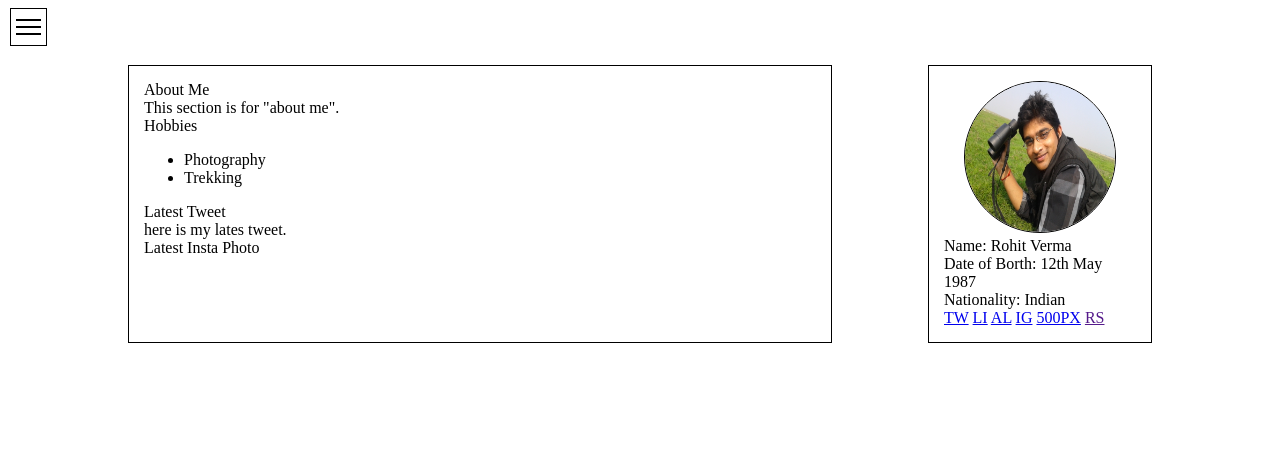
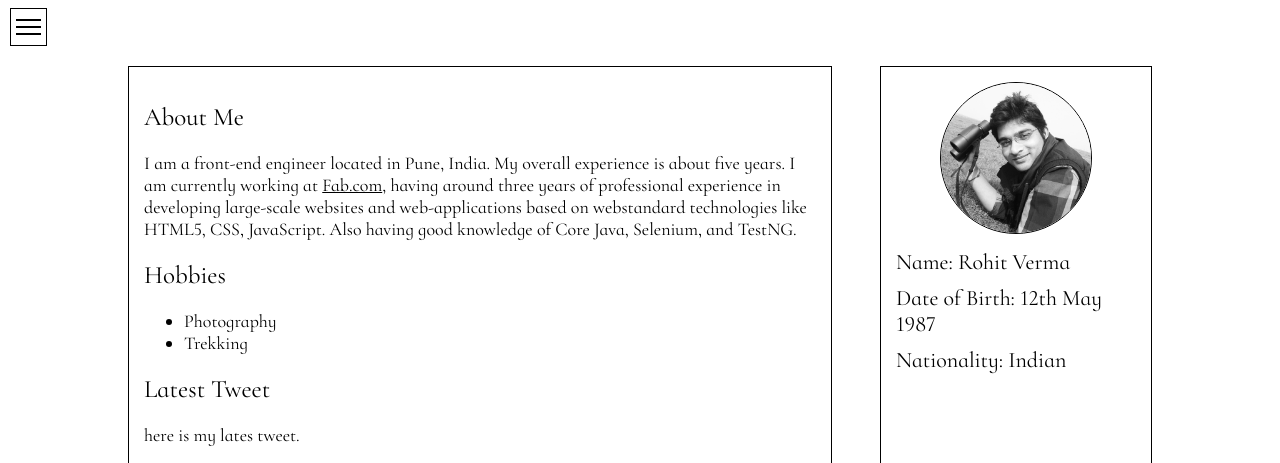
Before and after one commit to rvrepo/resume, a plain HTML site: page index.html in a window 1280 px wide. Shown: the part 302-765 px from the top of the page. Drawn offline with Linux system fonts and the light colour scheme.

Commit message:
Styling added

```diff
--- a/css/resume.css
+++ b/css/resume.css
@@ -1,6 +1,10 @@
 body{
+	font-family: 'Cormorant Infant', serif;
 	font-size: 16px;
 	margin: 0;
+}
+a{
+	color: inherit;
 }
 #top-head{
 	background-image: url("../images/bgwooden.jpg");
@@ -44,7 +48,7 @@ body{
     border: 1px solid black;
     display: inline-block;
     float: left;
-    flex: 7;
+    flex: 14;
     padding: 15px;
 }
 .mid-col{
@@ -53,9 +57,10 @@ body{
 	flex: 1;
 }
 .right-col{
+	position: relative;
 	display: inline-block;
 	float: left;
-	flex: 2;
+	flex: 5;
 	border: 1px solid black;
 	padding: 15px;
 }
@@ -66,3 +71,26 @@ body{
 	border: 1px solid black;
     border-radius: 80px;
 }
+ .cont-heading{
+ 	font-size: 25px;
+ 	margin: 20px 0;
+ }
+ .cont-detail{
+ 	font-size: 18px;
+ }
+ .rt-con-detail{
+ 	font-size: 22px;
+ 	margin: 10px 0;
+ }
+ .social{
+ 	position: absolute;
+    bottom: 20px;
+    width: calc(100% - 30px);
+ }
+ .s-icons{
+ 	float: left;
+ 	padding: 0 3px;
+ }
+ .s-icons:last-child{
+ 	float: right;
+ }
--- a/index.html
+++ b/index.html
@@ -5,6 +5,7 @@
       Resume - Rohit Verma
     </title>
     <link rel="stylesheet" type="text/css" href="css/resume.css">
+    <link href="https://fonts.googleapis.com/css?family=Cormorant+Infant" rel="stylesheet">
   </head>
   <body>
     <div id="top-head">
@@ -18,49 +19,49 @@
 	</a>
 	<div id="content">
 		<div class="left-col">
-			<div>
+			<div class="cont-heading">
 				About Me
 			</div>
-			<div>
-				This section is for "about me".
+			<div class="cont-detail">
+				 I am a front-end engineer located in Pune, India. My overall experience is about five years. I am currently working at <a href="/fab.com">Fab.com</a>, having around three years of professional experience in developing large-scale websites and web-applications based on webstandard technologies like HTML5, CSS, JavaScript. Also having good knowledge of Core Java, Selenium, and TestNG.
 			</div>
-			<div>
+			<div class="cont-heading">
 				Hobbies
 			</div>
-			<div>
+			<div class="cont-detail">
 				<ul>
 					<li>Photography</li>
 					<li>Trekking</li>
 				</ul>
 			</div>
-			<div>
+			<div class="cont-heading">
 				Latest Tweet
 			</div>
-			<div>
+			<div class="cont-detail">
 				here is my lates tweet.
 			</div>
-			<div>
+			<div class="cont-heading">
 				Latest Insta Photo
 			</div>
-			<div>
+			<div class="cont-detail">
 				<img src="" />
 			</div>
 		</div>
 		<div class="mid-col">&nbsp;</div>
 		<div class="right-col">
 			<div class="profile-img">
-				<img src="images/profile-img.jpg" width="150px" height="150px">
+				<img src="images/profile-img.jpeg" width="150px" height="150px">
 			</div>
-			<div>Name: Rohit Verma</div>
-			<div>Date of Borth: 12th May 1987</div>
-			<div>Nationality: Indian</div>
-			<div>
-				<a href="/twtter.com/rohitverma_rv">TW</a>
-				<a href="/twtter.com/rohitverma_rv">LI</a>
-				<a href="/twtter.com/rohitverma_rv">AL</a>
-				<a href="/twtter.com/rohitverma_rv">IG</a>
-				<a href="/twtter.com/rohitverma_rv">500PX</a>
-				<a href="">RS</a>
+			<div class="rt-con-detail">Name: Rohit Verma</div>
+			<div class="rt-con-detail">Date of Birth: 12th May 1987</div>
+			<div class="rt-con-detail">Nationality: Indian</div>
+			<div class="social">
+				<a href="http://linkedin.com/in/verma-rohit" target="_blank" class="s-icons"><img src="images/linkedin.png" width="30px" title="Linkedin"></a>
+				<a href="http://angel.co/rohitverma" target="_blank" class="s-icons"><img src="images/angellist.png" width="30px" title="Angel List"></a>
+				<a href="http://twitter.com/vermarohit_rv" target="_blank" class="s-icons"><img src="images/twitter.png" width="30px" title="Twitter"></a>
+				<a href="http://instagram.com/rohitverma_rv/" target="_blank" class="s-icons"><img src="images/instagram.png" width="30px" title="Instagram"></a>
+				<a href="http://500px.com/rohitverma_aarvy" target="_blank" class="s-icons"><img src="images/500px.png" width="30px" title="500px"></a>
+				<a href="http://twtter.com/rohitverma_rv" target="_blank" class="s-icons"><img src="images/download.png" width="30px" title="Download Resume"></a>
 			</div>
 		</div>
 	</div>
```
Also changed, not shown: images/500px.png (added), images/angellist.png (added), images/download.png (added), images/instagram.png (added), images/linkedin.png (added), images/profile-img.jpeg (added), images/profile-img.jpg (deleted), images/twitter.png (added).
